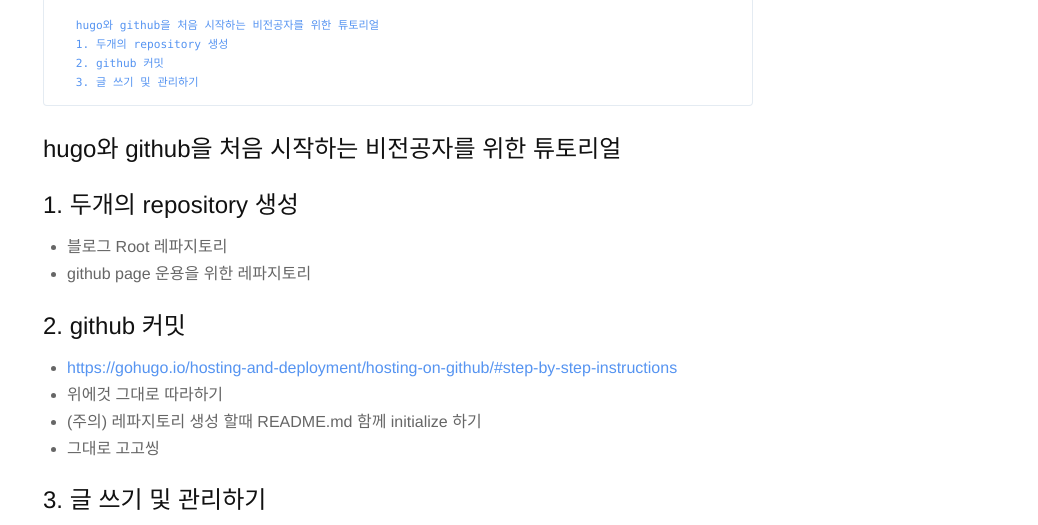
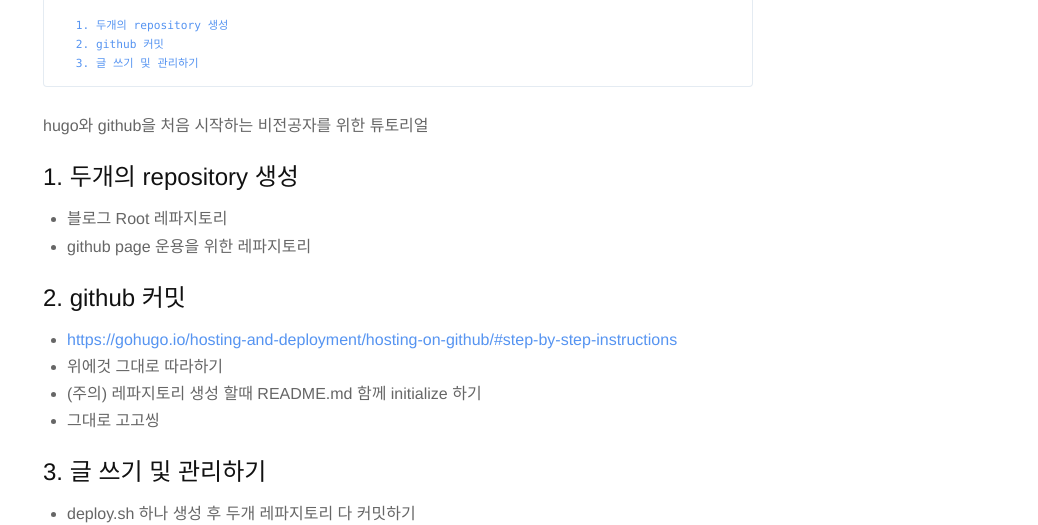
Before and after one commit to zajann/zajann.github.io, a plain HTML site: page posts/hugo-with-github/index.html in a window 1280 px wide. Shown: the part 264-789 px from the top of the page, without its empty margins (242-1280 px from the left). Drawn offline with Linux system fonts and the light colour scheme; a script that the page names is missing.

Commit message:
rebuilding site 2020년 1월 30일 목요일 01시 24분 26초 KST

```diff
--- a/posts/hugo-with-github/index.html
+++ b/posts/hugo-with-github/index.html
@@ -69,7 +69,6 @@
                     <div id="toc">
                       <nav id="TableOfContents">
   <ul>
-    <li><a href="#hugo와-github을-처음-시작하는-비전공자를-위한-튜토리얼">hugo와 github을 처음 시작하는 비전공자를 위한 튜토리얼</a></li>
     <li><a href="#1-두개의-repository-생성">1. 두개의 repository 생성</a></li>
     <li><a href="#2-github-커밋">2. github 커밋</a></li>
     <li><a href="#3-글-쓰기-및-관리하기">3. 글 쓰기 및 관리하기</a></li>
@@ -79,7 +78,7 @@
 
 
                 <section id="post-body">
-                    <h2 id="hugo와-github을-처음-시작하는-비전공자를-위한-튜토리얼">hugo와 github을 처음 시작하는 비전공자를 위한 튜토리얼</h2>
+                    <p>hugo와 github을 처음 시작하는 비전공자를 위한 튜토리얼</p>
 <h2 id="1-두개의-repository-생성">1. 두개의 repository 생성</h2>
 <ul>
 <li>블로그 Root 레파지토리</li>
```
